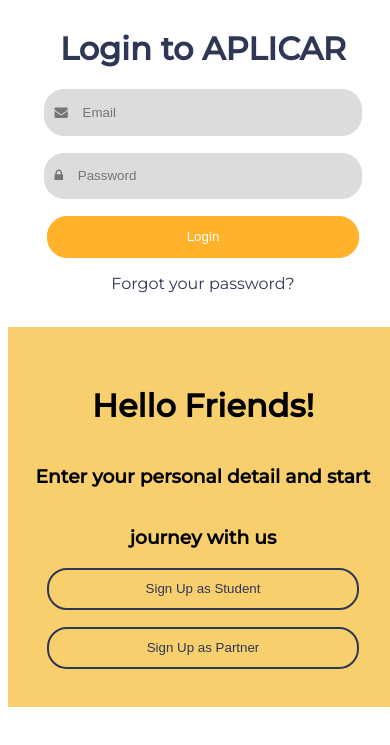
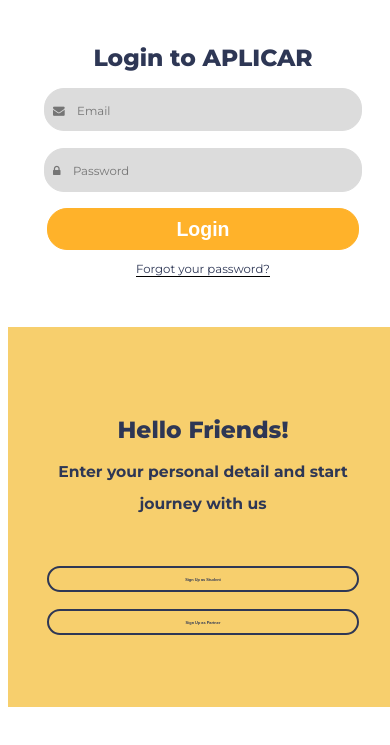
Before and after one commit to EmilFattakhov/Aplicar-Challenge, a plain HTML site: page index.html in a window 390 px wide. Shown: the part 95-840 px from the top of the page. Drawn offline with Linux system fonts and the light colour scheme.

Commit message:
Fix Desktop Fonts

```diff
--- a/index.html
+++ b/index.html
@@ -5,7 +5,7 @@
     <meta name="viewport" content="width=device-width, initial-scale=1.0">
     <link rel='stylesheet' href="./main.css">
     <link href="https://cdnjs.cloudflare.com/ajax/libs/font-awesome/4.7.0/css/font-awesome.min.css" rel="stylesheet"/>
-    <link href="https://fonts.googleapis.com/css2?family=Montserrat:wght@400;500&display=swap" rel="stylesheet">
+    <link href="https://fonts.googleapis.com/css2?family=Montserrat:wght@400;500;700;800&display=swap" rel="stylesheet">
     <title>Aplicar</title>
 </head>
 <body>
@@ -15,11 +15,11 @@
             <img src='./pictures/aplicar.png'>
         </div>
         <div class='header-navigation'>
-            <p class='header-p'>Schools</p>
-            <p class='header-p'>Recruitment Partners</p>
-            <p class='header-p'>Students</p>
-            <p class='header-p'>Search</p>
-            <button class='header-button'>Log In/Sign Up</button>
+            <p class='header-navigation-p'>Schools</p>
+            <p class='header-navigation-p'>Recruitment Partners</p>
+            <p class='header-navigation-p'>Students</p>
+            <p class='header-navigation-p'>Search</p>
+            <button class='header-navigation-button'>Log In/Sign Up</button>
         </div>
         <div class='header-blank-right'></div>
         <div class="header-navigation-burger">
@@ -39,10 +39,10 @@
             </div>
             <div class='login-form'>
                 <h1 class='login-form-h1'>Login to APLICAR</h1>
-                <input class='login-form-input-email' placeholder="  &#xf0e0;    Email" style="font-family:Arial, FontAwesome">
-                <input class='login-form-input-password' placeholder="  &#xf023;    Password" style="font-family:Arial, FontAwesome">
+                <input class='login-form-input-email' placeholder="  &#xf0e0;    Email" style="font-family:Montserrat, FontAwesome">
+                <input class='login-form-input-password' placeholder="  &#xf023;    Password" style="font-family:Montserrat, FontAwesome">
                 <div class='login-form-checkbox-and-forgot'>
-                    <input type="checkbox" class='login-form-input-checkbox'><label for="checkbox">Remember me</label>
+                    <input type="checkbox" class='login-form-input-checkbox'><label class='login-form-input-label' for="checkbox">Remember me</label>
                     <p class='login-form-p'> Forgot your password?</p>
                 </div>
                 <button class='login-form-button'>Login</button>
--- a/main.css
+++ b/main.css
@@ -24,18 +24,23 @@
     justify-content: space-around;
     align-items: center;
     color: white;
+    font-size: 1vw;
 }
+
+
 .header-navigation-burger{
     display: none;
 }
 
-.header-button{
+.header-navigation-button{
     background-color: #FFB22A;
     color: white;
     height: 5vh;
     width: 7vw;
     border: 1px solid #FFB22A;
     border-radius: 15px;
+    font-size: 0.8vw;
+    font-weight: 600;
 }
 
 main {
@@ -64,15 +69,33 @@
     flex-direction: column;
     justify-content: center;
     align-items: center;
+    color: #2E3755;
+}
+
+.sign-up-form-h1{
+    font-weight: 800;
+    font-size: 2vw;
+}
+
+.sign-up-form-h3{
+    font-weight: 700;
+    font-size: 1vw;
+    line-height: 0.5vh;
+    margin-top: 0;
 }
 
 .sign-up-form-button-student{
+    margin-top: 2vh;
     background-color: #2E3755;
     border: 1px solid #2E3755;
     border-radius: 15px;
     color: white;
-    height: 5vh;
+    height: auto;
+    padding-top: 1vh;
+    padding-bottom: 1vh;
     width: 12vw;
+    font-weight: 700;
+    font-size: 1vw;
 }
 
 .sign-up-form-partner{
@@ -80,9 +103,13 @@
     border: 2px solid #2E3755;
     border-radius: 20px;
     color: #2E3755;
-    height: 5vh;
+    height: auto;
     width: 12vw;
     margin-top: 2vh;
+    font-weight: 700;
+    font-size: 1vw;
+    padding-top: 1vh;
+    padding-bottom: 1vh;
 }
 
 .login-form{
@@ -99,7 +126,9 @@
     border: 1px solid gainsboro;
     border-radius: 20px;
     width: 24vw;
-    height: 5vh;
+    height: auto;
+    padding-top: 1.5vh;
+    padding-bottom: 1.5vh;
 }
 
 .login-form-input-password{
@@ -107,15 +136,16 @@
     border: 1px solid gainsboro;
     border-radius: 20px;
     width: 24vw;
-    height: 5vh;
+    height: auto;
     margin-top: 2vh;
+    padding-top: 1.5vh;
+    padding-bottom: 1.5vh;
 }
 
 .login-form-checkbox-and-forgot{
     width: 24vw;
     display: flex;
     flex-direction: row;
-    justify-content: space-between;
     align-items: center;
     text-align: center;
 }
@@ -126,11 +156,20 @@
     width: 3vh;
 }
 
+.login-form-input-label{
+    font-size: 0.7vw;
+    font-weight: 700;
+}
+
 .login-form-p{
-    display: inline;
+    display: inline-flex;
+    margin-left: 7vw;
     text-decoration: underline;
+    font-size: 0.7vw;
+    font-weight: 700;
 }
-login-form-p-mobile {
+
+.login-form-p-mobile {
     display: none;
 }
 
@@ -139,7 +178,11 @@
     border: 1px solid #FFB22A;
     border-radius: 20px;
     width: 24vw;
-    height: 5vh;
+    height: auto;
+    font-weight: 600;
+    font-size: 1vw;
+    padding-top: 1vh;
+    padding-bottom: 1vh;
     margin-top: 2vh;
     color: white;
 }
@@ -213,8 +256,17 @@
     width: 80vw;
 }
 
+
+.login-form-input-email::placeholder {
+    font-size: 3vw;
+}
+
 .login-form-input-password{
     width: 80vw;
+}
+
+.login-form-input-password::placeholder {
+    font-size: 3vw;
 }
 
 .login-form-checkbox-and-forgot{
@@ -231,10 +283,20 @@
     width: 100vw;
 }
 
-login-form-p-mobile p{
+.login-form-p-mobile{
     display: block;
     border-bottom: 1px solid black;
-    text-decoration: underline;
+    font-size: 3vw;
+}
+
+.login-form-h1{
+    font-size: 6vw;
+    font-weight: 800;
+    color: #2E3755;
+}
+
+.login-form-button{
+    font-size: 5vw;
 }
 
 .sign-up-form{
@@ -245,16 +307,33 @@
 }
 
 .sign-up-form-button-student{
+    margin-top: 5vh;
     width: 80vw;
     background-color: #F7CF6D;
     border: 2px solid #2E3755;
     border-radius: 20px;
     color: #2E3755;
+    font-weight: 600;
 
 }
 
 .sign-up-form-partner{
+    font-weight: 600;
     width: 80vw;
+}
+
+.sign-up-form-h1{
+    font-size: 6vw;
+    font-weight: 800;
+    color: #2E3755;
+}
+
+.sign-up-form-h3{
+    font-size: 4vw;
+    font-weight: 700;
+    color: #2E3755;
+    margin-top: 1vh;
+    line-height: 1vh;
 }
 
 
```
